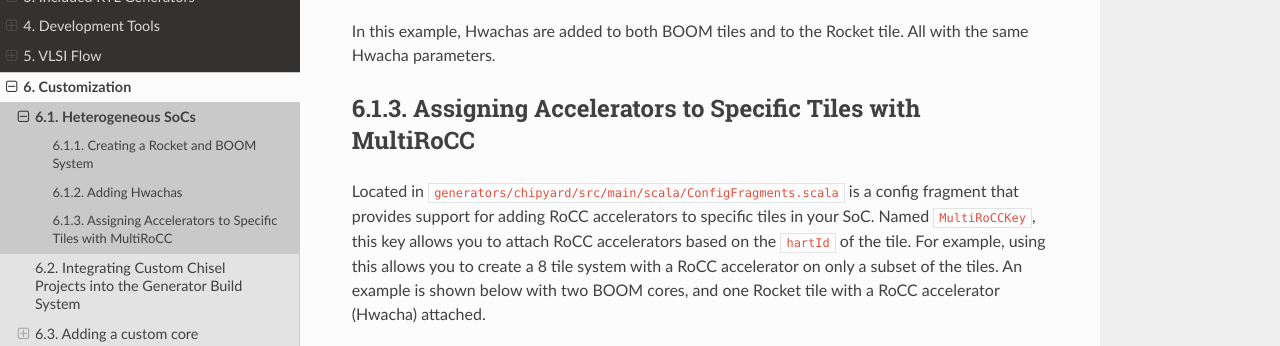
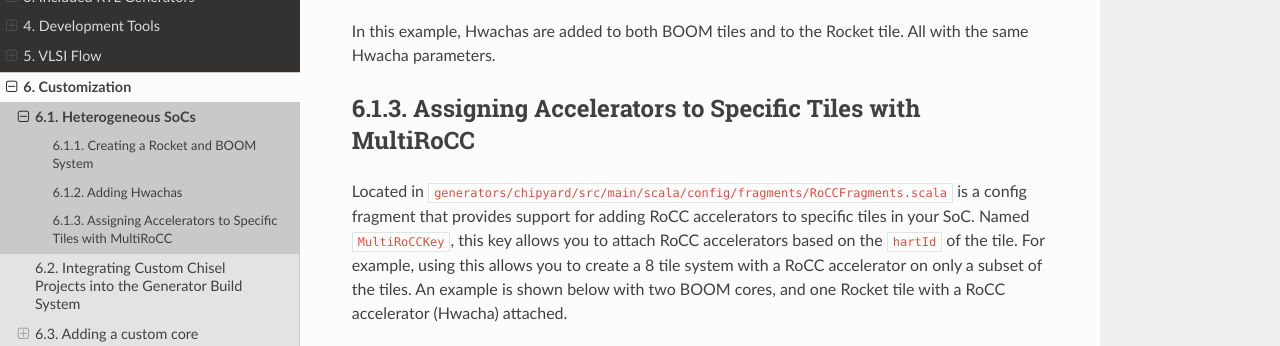
Before and after one commit to ucb-bar/chipyard, a Sphinx documentation site: the page built from docs/Customization/Heterogeneous-SoCs.rst, in a window 1280 px wide and 900 px high, scrolled down 789 px, cut to the strip 74-420 px from the top of the window. Built offline with Sphinx 7.4.7 and the Read the Docs theme 2.0.0, drawn with Linux system fonts in a browser that asks for light colours.

Commit message:
Split ConfigFragments.scala into multiple files by usage

```diff
--- a/docs/Customization/Heterogeneous-SoCs.rst
+++ b/docs/Customization/Heterogeneous-SoCs.rst
@@ -38,7 +38,7 @@ All with the same Hwacha parameters.
 Assigning Accelerators to Specific Tiles with MultiRoCC
 -------------------------------------------------------
 
-Located in ``generators/chipyard/src/main/scala/ConfigFragments.scala`` is a config fragment that provides support for adding RoCC accelerators to specific tiles in your SoC.
+Located in ``generators/chipyard/src/main/scala/config/fragments/RoCCFragments.scala`` is a config fragment that provides support for adding RoCC accelerators to specific tiles in your SoC.
 Named ``MultiRoCCKey``, this key allows you to attach RoCC accelerators based on the ``hartId`` of the tile.
 For example, using this allows you to create a 8 tile system with a RoCC accelerator on only a subset of the tiles.
 An example is shown below with two BOOM cores, and one Rocket tile with a RoCC accelerator (Hwacha) attached.
--- a/docs/Generators/SiFive-Generators.rst
+++ b/docs/Generators/SiFive-Generators.rst
@@ -18,7 +18,7 @@ Peripheral Devices
 These peripheral devices usually affect the memory map of the SoC, and its top-level IO as well.
 To integrate one of these devices in your SoC, you will need to define a custom config fragment with the approriate address for the device using the Rocket Chip parameter system. As an example, for a GPIO device you could add the following config fragment to set the GPIO address to ``0x10012000``. This address is the start address for the GPIO configuration registers.
 
-.. literalinclude:: ../../generators/chipyard/src/main/scala/ConfigFragments.scala
+.. literalinclude:: ../../generators/chipyard/src/main/scala/config/fragments/PeripheralFragments.scala
     :language: scala
     :start-after: DOC include start: gpio config fragment
     :end-before: DOC include end: gpio config fragment
```
Also changed, not shown: 7 other files.
